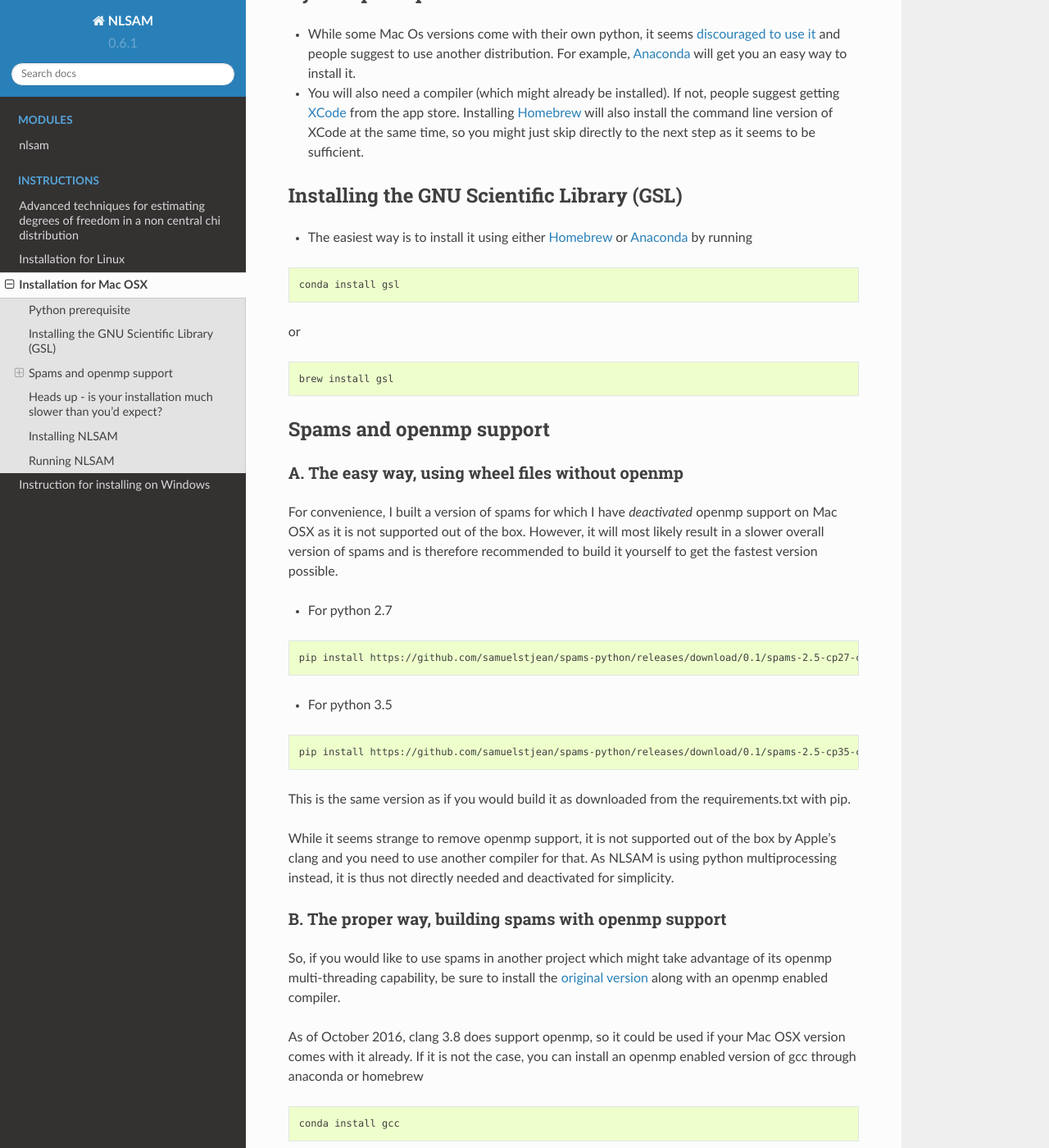
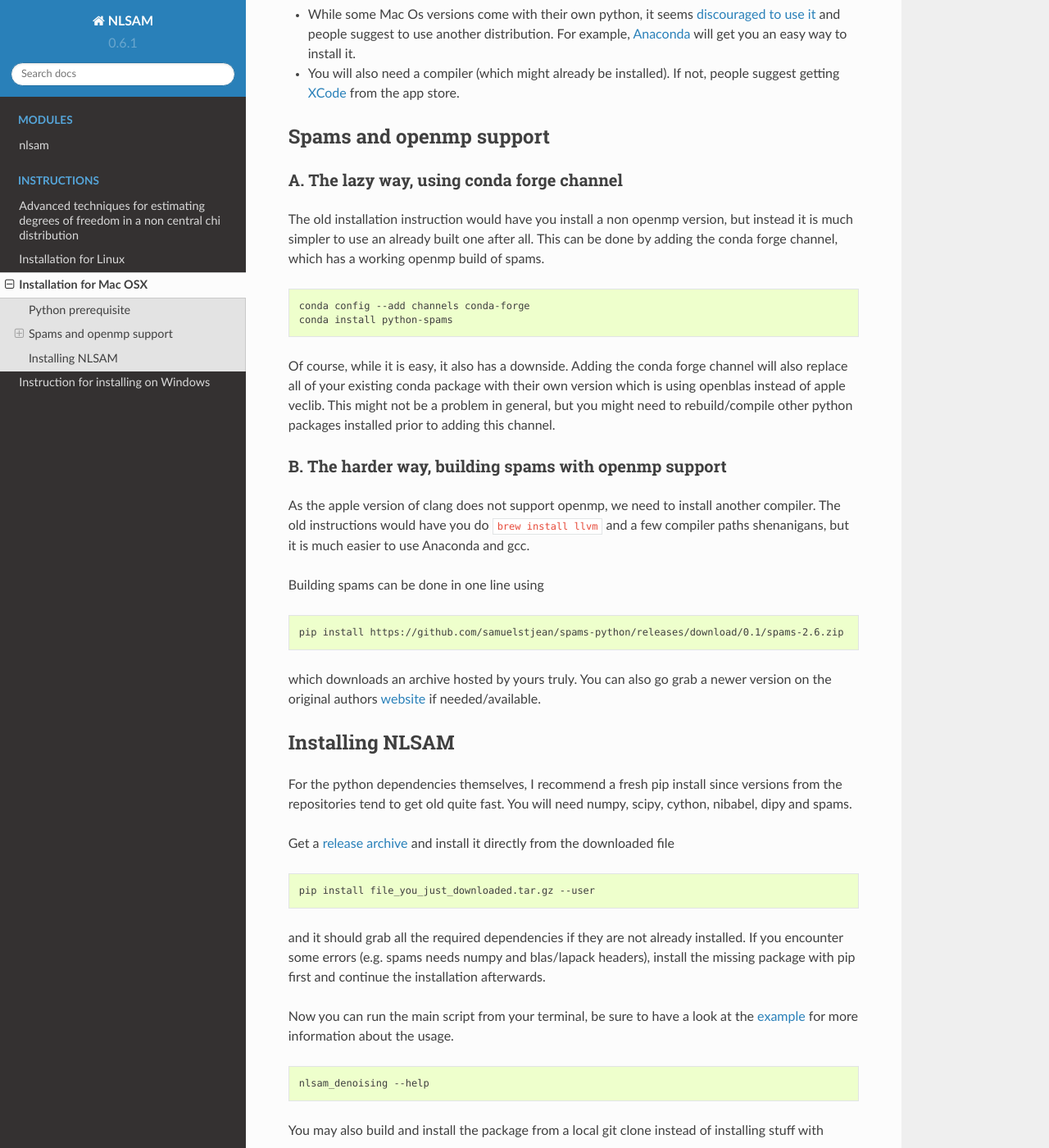
Before and after one commit to samuelstjean/nlsam, a Sphinx documentation site: the page built from docs/wiki/install_mac.md, in a window 1280 px wide and 1400 px high, scrolled down 402 px. Shown: the whole window at 82% size. Built offline with Sphinx 7.4.7 and the Read the Docs theme 2.0.0, drawn with Linux system fonts in a browser that asks for light colours; some of the changed text lies outside the part shown.

Commit message:
mac install stuff

````diff
--- a/docs/wiki/install_mac.md
+++ b/docs/wiki/install_mac.md
@@ -2,102 +2,73 @@
 
 You have two options
 
-+ Easy way - Use the binary release for Mac, no installation needed and perfect for trying it out quickly on your data. https://github.com/samuelstjean/nlsam/releases
++ Easy way - Use the binary release for Mac, no installation needed and perfect for trying it out quickly on your data, see https://github.com/samuelstjean/nlsam/releases
 
-+ Build from source with the instructions below. These steps will walk you through getting either [Anaconda](https://www.continuum.io/downloads#_macosx) or [Homebrew](http://brew.sh/), python and a few other things, but will let you easily use a non-released version and other fancy features. Do note that the anaconda way is faster as using brew requires you to build some stuff, which takes around 45 minutes.
++ Build from source with the instructions below. These steps will walk you through getting [Anaconda](https://www.continuum.io/downloads#_macosx) and a few other things, but will let you easily use a non-released version and other fancy features.
 
 ## Python prerequisite
 
 + While some Mac Os versions come with their own python, it seems [discouraged to use it](https://github.com/MacPython/wiki/wiki/Which-Python) and people suggest to use another distribution. For example, [Anaconda](https://www.continuum.io/downloads#_macosx) will get you an easy way to install it.
 
-+ You will also need a compiler (which might already be installed). If not, people suggest getting [XCode](https://developer.apple.com/xcode/download/) from the app store. Installing [Homebrew](http://brew.sh/) will also install the command line version of XCode at the same time, so you might just skip directly to the next step as it seems to be sufficient.
-
-## Installing the GNU Scientific Library (GSL)
-
-+ The easiest way is to install it using either [Homebrew](http://brew.sh/) or [Anaconda](https://www.continuum.io/downloads#_macosx) by running
-
-~~~bash
-conda install gsl
-~~~
-or
-~~~bash
-brew install gsl
-~~~
++ You will also need a compiler (which might already be installed). If not, people suggest getting [XCode](https://developer.apple.com/xcode/download/) from the app store.
 
 ## Spams and openmp support
 
-### A. The easy way, using wheel files without openmp
+### A. The lazy way, using conda forge channel
 
-For convenience, I built a version of spams for which I have _deactivated_ openmp support on Mac OSX as it is not supported out of the box. However, it will most likely result in a slower overall version of spams and is therefore recommended to build it yourself to get the fastest version possible.
+The old installation instruction would have you install a non openmp version, but instead it is much simpler to use an already built one after all.
+This can be done by adding the conda forge channel, which has a working openmp build of spams.
 
-+ For python 2.7
 ~~~bash
-pip install https://github.com/samuelstjean/spams-python/releases/download/0.1/spams-2.5-cp27-cp27m-macosx_10_6_x86_64.whl
+conda config --add channels conda-forge
+conda install python-spams
 ~~~
 
-+ For python 3.5
+Of course, while it is easy, it also has a downside.
+Adding the conda forge channel will also replace all of your existing conda package with their own version which is using openblas instead of apple veclib.
+This might not be a problem in general, but you might need to rebuild/compile other python packages installed prior to adding this channel.
+
+### B. The harder way, building spams with openmp support
+
+As the apple version of clang does not support openmp, we need to install another compiler.
+The old instructions would have you do `brew install llvm` and a few compiler  paths shenanigans, but it is much easier to use Anaconda and gcc.
+
+Building spams can be done in one line using
+
 ~~~bash
-pip install https://github.com/samuelstjean/spams-python/releases/download/0.1/spams-2.5-cp35-cp35m-macosx_10_6_x86_64.whl
+pip install https://github.com/samuelstjean/spams-python/releases/download/0.1/spams-2.6.zip
 ~~~
 
-This is the same version as if you would build it as downloaded from the requirements.txt with pip.
-
-While it seems strange to remove openmp support, it is not supported out of the box by Apple's clang and you need to use another compiler for that. As NLSAM is using python multiprocessing instead, it is thus not directly needed and deactivated for simplicity.
-
-### B. The proper way, building spams with openmp support
-
-So, if you would like to use spams in another project which might take advantage of its openmp multi-threading capability, be sure to install the [original version](http://spams-devel.gforge.inria.fr/downloads.html) along with an openmp enabled compiler.
-
-As of October 2016, clang 3.8 does support openmp, so it could be used if your Mac OSX version comes with it already. If it is not the case, you can install an openmp enabled version of gcc through anaconda or homebrew
-
-~~~bash
-conda install gcc
-~~~
-or
-~~~bash
-brew install gcc --without-multilib
-~~~
-
-Do note that compiling gcc when using homebrew takes around 45 minutes, so I suggest to go for anaconda or the easy way if you don't feel confortable playing around in the terminal.
-
-Now you can install spams with openmp support. Download this archive https://github.com/samuelstjean/spams-python/releases/download/0.1/spams-2.6.zip and edit the setup.py, commenting line 19 to 21 at the top in order to reactivate openmp support
-
-~~~python
-#if osname.startswith("macosx"):
-#    cc_flags = ['-fPIC','-w'] # I deactivated -fopenmp as it does not work on clang by default
-#    link_flags = ['']
-~~~
-
-And now it can finally be installed by running inside the spams folder
-
-~~~bash
-python setup.py install
-~~~
-
-## Heads up - is your installation much slower than you'd expect?
-
-It seems that sometimes, depending on how you install it, numpy links to a really slow blas library instead of the system one, presumably when installed from older wheel builds.
-
-If you suspect this is the case (as in 4-10x slower than on another comparable computer), try out the example dataset and the binary build (see the very first point at the top of this page) against your current install, which should use the highly optimized system BLAS.
-
-If it runs much faster, then your current installation of numpy might be using a slow(er) BLAS implementation, in which case upgrading to a newer version might help solve the problem. This also seems to only be valid for OSX 10.9 and later though (according to internet).
+which downloads an archive hosted by yours truly.
+You can also go grab a newer version on the original authors [website](http://spams-devel.gforge.inria.fr/downloads.html) if needed/available.
 
 ## Installing NLSAM
 
-Get a [release archive](https://github.com/samuelstjean/nlsam/releases) and run at the root of the folder.
+For the python dependencies themselves, I recommend a fresh pip install since versions from the repositories tend to get old quite fast.
+You will need numpy, scipy, cython, nibabel, dipy and spams.
+
+Get a [release archive](https://github.com/samuelstjean/nlsam/releases) and install it directly from the downloaded file
 
 ```shell
-pip install -r requirements.txt --user --process-dependency-links
-python setup.py install --user
+pip install file_you_just_downloaded.tar.gz --user
 ```
 
-This will download and build the various dependencies you might not already have installed.
+and it should grab all the required dependencies if they are not already installed.
+If you encounter some errors (e.g. spams needs numpy and blas/lapack headers), install the missing package with pip first and continue the installation afterwards.
 
-## Running NLSAM
+Now you can run the main script from your terminal, be sure to have a look at the [example](https://github.com/samuelstjean/nlsam/tree/master/example) for more information about the usage.
 
-Now you can run the main nlsam_denoising script from your terminal, see the [example](https://github.com/samuelstjean/nlsam/tree/master/example) for guidelines.
+```shell
+nlsam_denoising --help
+```
 
-You may also build the extension (e.g. you prefer a local git clone instead of installing stuff) and add the library to your $PYTHONPATH.
+You may also build and install the package from a local git clone instead of installing stuff with
+
+```shell
+pip install -e .
+```
+
+After updating your local git copy, you can rebuild the cython files by running
 
 ```shell
 python setup.py build_ext --inplace
````
Also changed, not shown: docs/wiki/install_linux.md (+1 -1 lines).
